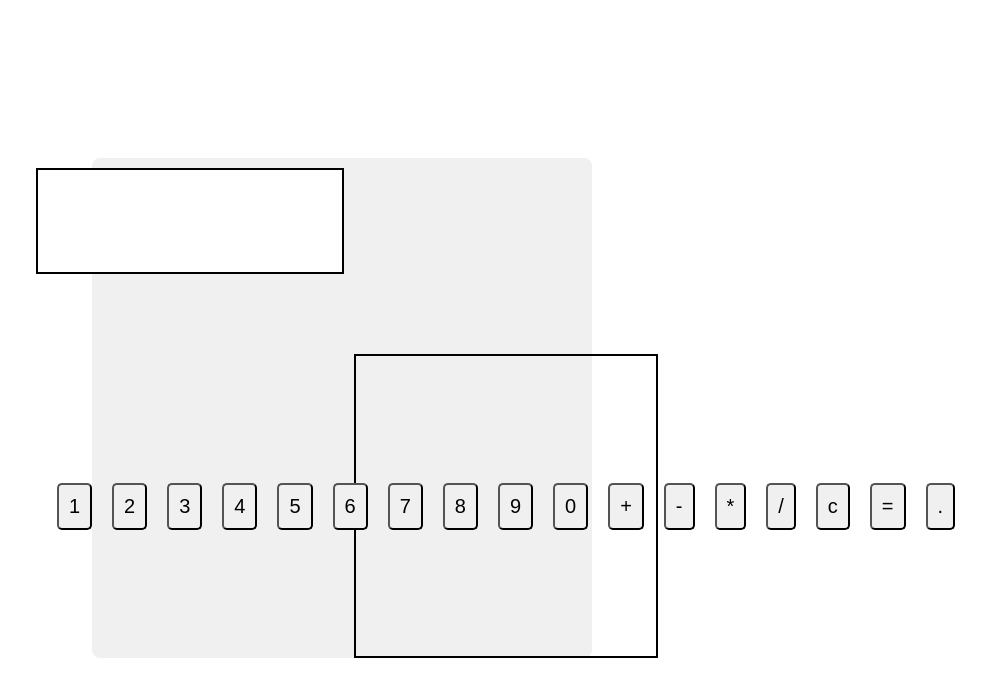
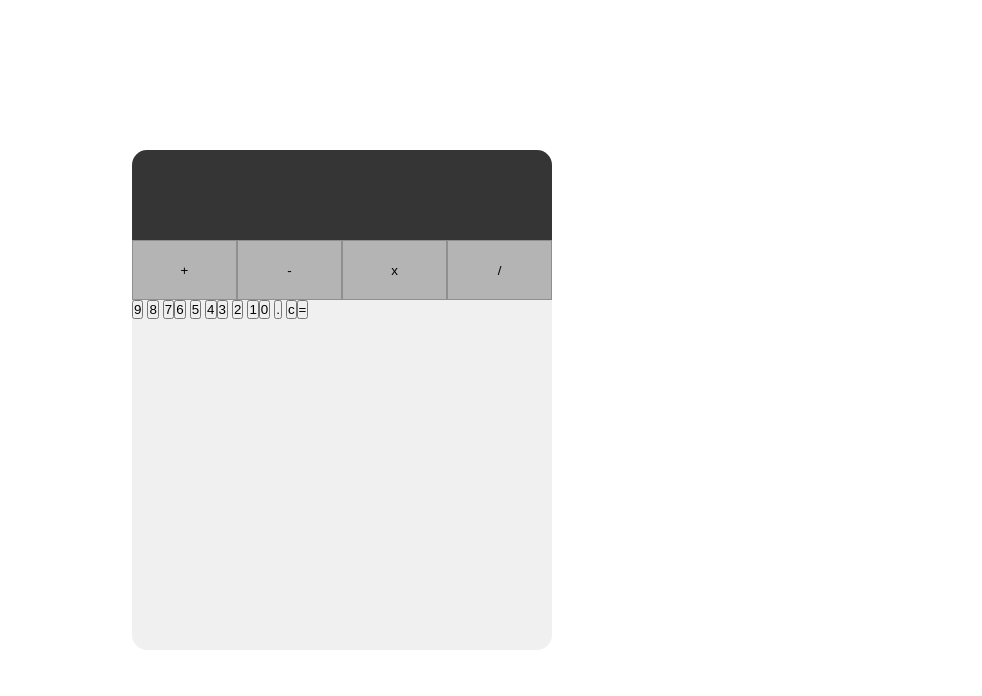
Before and after one commit to animegod360/calculator, a plain HTML site: page index.html in a window 1280 px wide. Shown: the whole page, without its empty margins (298-1280 px from the left). Drawn offline with Linux system fonts and the light colour scheme.

Commit message:
alot of styling changes and rearranging the html

```diff
--- a/index.html
+++ b/index.html
@@ -13,23 +13,38 @@
         <input type="text" id="display" />
       </div>
       <div class="buttons">
-        <button class="btn" id="1">1</button>
-        <button class="btn" id="2">2</button>
-        <button class="btn" id="3">3</button>
-        <button class="btn" id="4">4</button>
-        <button class="btn" id="5">5</button>
-        <button class="btn" id="6">6</button>
-        <button class="btn" id="7">7</button>
-        <button class="btn" id="8">8</button>
-        <button class="btn" id="9">9</button>
-        <button class="btn" id="0">0</button>
-        <button class="btn" id="add">+</button>
-        <button class="btn" id="subtract">-</button>
-        <button class="btn" id="multiply">*</button>
-        <button class="btn" id="divide">/</button>
-        <button class="btn" id="clear">c</button>
-        <button class="btn" id="equals">=</button>
-        <button class="btn" id="dot">.</button>
+        <div class="operators">
+          <button class="btn" id="add">+</button>
+          <button class="btn" id="subtract">-</button>
+          <button class="btn" id="multiply">x</button>
+          <button class="btn" id="divide">/</button>
+        </div>
+
+        <div class="7-9">
+          <button class="btn" id="9">9</button>
+          <button class="btn" id="8">8</button>
+          <button class="btn" id="7">7</button>
+        </div>
+
+        <div class="4-6">
+          <button class="btn" id="6">6</button>
+          <button class="btn" id="5">5</button>
+          <button class="btn" id="4">4</button>
+        </div>
+
+        <div class="1-3">
+          <button class="btn" id="3">3</button>
+          <button class="btn" id="2">2</button>
+          <button class="btn" id="1">1</button>
+        </div>
+
+        <div class="0-dot-clear">
+          <button class="btn" id="0">0</button>
+          <button class="btn" id="dot">.</button>
+          <button class="btn" id="clear">c</button>
+        </div>
+
+        <button class="btn" id="dot">=</button>
       </div>
     </div>
 
--- a/styles.css
+++ b/styles.css
@@ -1,3 +1,7 @@
+* {
+  padding: 0%;
+  margin: 0%;
+}
 body {
   display: flex;
   justify-content: center;
@@ -7,47 +11,54 @@ body {
 
 .container {
   display: flex;
-  justify-content: center;
+  justify-content: top;
   align-items: center;
   border: none;
-  border-radius: 8px;
+  flex-direction: column;
+  border-radius: 15px;
   background-color: #f0f0f0;
   height: 500px;
-  width: 500px;
+  width: 420px;
 }
 .display {
-  align-self: flex-start;
-}
-#display {
   display: flex;
   justify-content: center;
-  align-items: center;
-  height: 100px;
-  border: 2px solid #000;
-  width: 300px;
-  font-size: 30px;
-  margin: 10px;
+  border: none;
 
-  align-self: flex-start;
+  width: 420px;
+}
+input {
+  width: 100%;
+  height: 70px;
+  border: none;
+  background-color: rgb(53, 53, 53);
+  border-radius: 15px 15px 0 0;
+  padding: 10px;
+  font-size: 40px;
+  text-align: right;
+  color: rgb(255, 247, 247);
 }
 .buttons {
   display: flex;
-  justify-content: center;
-  align-items: center;
-  height: 300px;
-  border: 2px solid #000;
-  width: 300px;
-  align-self: flex-end;
+  width: 100%;
+  flex-wrap: wrap;
 }
-.btn {
+
+.operators {
   display: flex;
-
-  margin: 10px;
-  padding: 10px;
-
-  border-radius: 5px;
-  background-color: #f0f0f0;
-  color: #000;
-  font-size: 20px;
-  cursor: pointer;
+  width: 100%;
+  height: 60px;
+  border: none;
+  font-size: 30px;
+  color: rgb(53, 53, 53);
+  row-gap: 0px;
 }
+#add,
+#subtract,
+#multiply,
+#divide {
+  width: 107px;
+  height: 60px;
+  border: 1.5px solid rgb(143, 143, 143);
+  background-color: rgb(180, 180, 180);
+}
```
